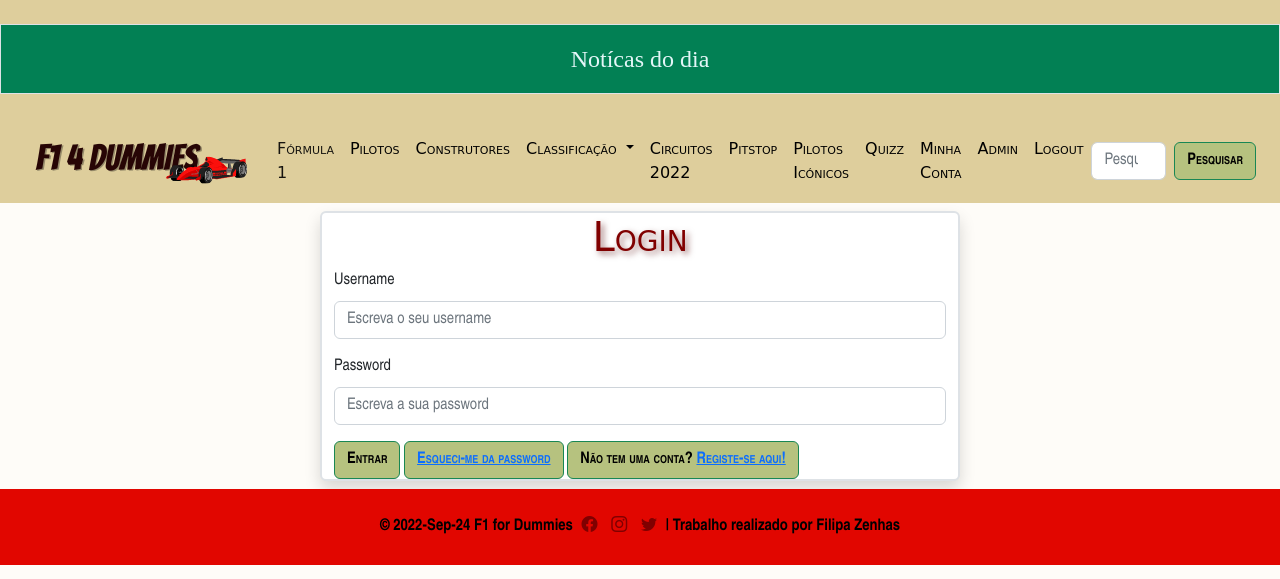
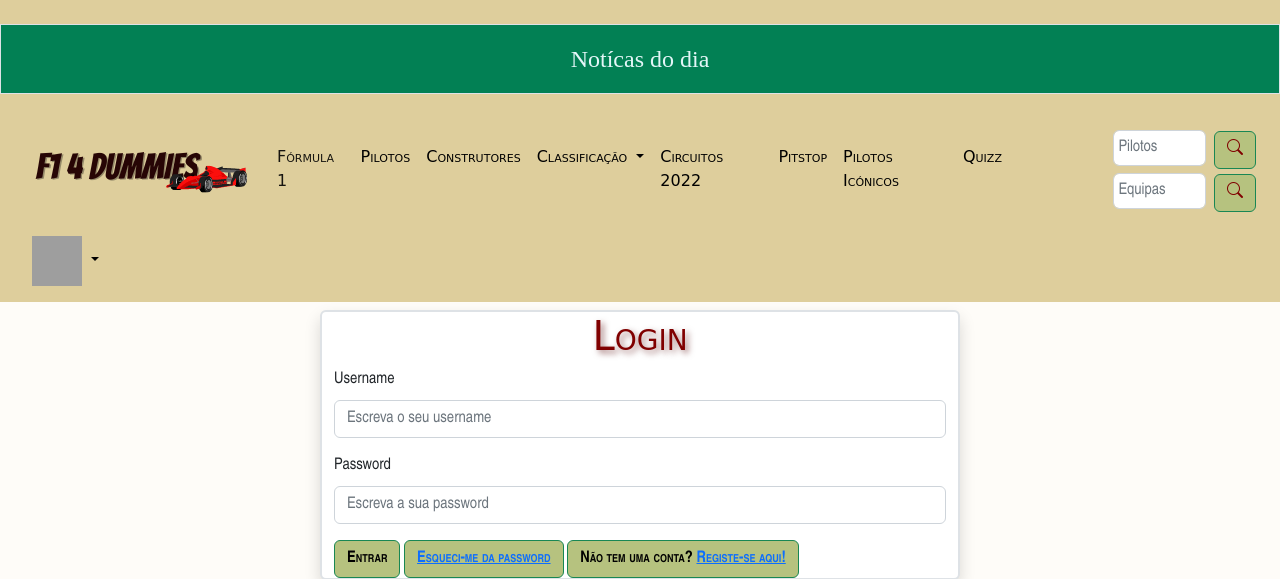
Before and after one commit to FZenhas/F1forDummies, a PHP site: page /index.php?p=login&r=empty in a window 1280 px wide. Shown: the top 579 px of the page. Run offline with PHP 8.4, Linux system fonts and the light colour scheme; a user stored in the database is signed in; some libraries are stand-ins or nearby versions; some web fonts are replaced; grey boxes are pictures that could not be loaded.

Commit message:
nav bar login complete

```diff
--- a/content/header.php
+++ b/content/header.php
@@ -9,5 +9,7 @@
             </div>
         </div>
 </div>
-    <?php include('nav.php'); ?>
+    <?php include('nav.php');
+    include('navLog.php');?>
+
 </header>
--- a/content/nav.php
+++ b/content/nav.php
@@ -36,31 +36,21 @@
         <li class="nav-item">
           <a class="nav-link" href="index.php?p=Quizz">Quizz</a>
         </li>
-        <?php
-        session_start();
-        if(empty($_SESSION['username'])){ //utilizador não autenticado?>
-          <li class="nav-item">
-            <a class="nav-link" href="index.php?p=login">Login<i class="bi bi-box-arrow-in-right"></i></a>
-          </li>
-        <?php }
-        else if(!empty($_SESSION['username'])){ //utilizador autenticado?>
-          <li class="nav-item">
-            <a class="nav-link" href="index.php?p=minhaconta">Minha Conta</a>
-          </li>
-          <?php if(!empty($_SESSION['type']) && $_SESSION['type']==1){ //utilizador administrador?>
-            <li class="nav-item">
-              <a class="nav-link" href="index.php?p=administracao">Admin</a>
-            </li>
-          <?php } ?>
-          <li class="nav-item">
-            <a class="nav-link" href="index.php?p=logout">Logout</a>
-          </li>
-        <?php }?>
       </ul>
-      <form class="d-flex" action="index.php">
-        <input class="form-control me-2" name="search" type="search" placeholder="Pesquisar pilotos" aria-label="Search">
-        <button class="btn btn-outline-success" type="submit">Pesquisar</button>
-      </form>
+      <div class="search-nav-bar">
+        <div>
+          <form class="d-flex" action="index.php">
+            <input class="form-control me-2" name="search" type="search" id="search" placeholder="Pilotos" aria-label="Search">
+            <button class="btn btn-outline-success" id="search-btn-nav" type="submit"><i class="bi bi-search"></i></button>
+          </form>
+        </div>
+        <div>
+          <form class="d-flex" action="index.php">
+            <input class="form-control me-2" name="search-teams" type="search" id="search" placeholder="Equipas" aria-label="Search">
+            <button class="btn btn-outline-success" id="search-btn-nav" type="submit"><i class="bi bi-search"></i></button>
+          </form>
+        </div>
+      </div>
     </div>
   </div>
 </nav>
--- /dev/null
+++ b/content/navLog.php
@@ -0,0 +1,41 @@
+<nav class="navbar navbar-expand-lg">
+    <div class="container-fluid">
+        <button class="navbar-toggler" type="button" data-bs-toggle="collapse" data-bs-target="#navbarNavDropdown" aria-controls="navbarNavDropdown" aria-expanded="false" aria-label="Toggle navigation">
+            <span class="navbar-toggler-icon"></span>
+        </button>
+        <div class="collapse navbar-collapse" id="navbarNavDropdown">
+            <ul class="navbar-nav">
+                <?php
+                if (empty($_SESSION['username'])) { //utilizador não autenticado
+                ?>
+                    <li class="nav-item">
+                        <a class="nav-link" href="index.php?p=login">Login<i class="bi bi-box-arrow-in-right"></i></a>
+                    </li>
+                <?php } else if (!empty($_SESSION['username'])) { //utilizador autenticado
+                ?>
+                    <li class="nav-item dropdown">
+                        <a class="nav-link dropdown-toggle" href="#" id="navbarDropdownMenuLink" role="button" data-bs-toggle="dropdown" aria-expanded="false">
+                            <?php if ($_SESSION['data'] != "") {
+                            ?><img id="nav-user-photo" src="img/users/<?= $_SESSION['data'] ?>" alt=""><?php
+                            } else {
+                            ?><img id="nav-user-photo" src="img/users/people.png" id="form-img" alt=""><?php
+                            } ?>
+                        </a>
+                        <ul class="dropdown-menu" aria-labelledby="navbarDropdownMenuLink">
+                            <li><a class="dropdown-item" href="index.php?p=minhaconta">Configurações conta</a></li>
+                            <?php if (!empty($_SESSION['type']) && $_SESSION['type'] == 1) { //utilizador administrador
+                            ?>
+                                <li>
+                                    <a class="dropdown-item" href="index.php?p=administracao">Admin</a>
+                                </li>
+                            <?php } ?>
+                            <li>
+                                <a class="dropdown-item" href="index.php?p=logout">Logout</a>
+                            </li>
+                        <?php } ?>
+                        </ul>
+                    </li>
+            </ul>
+        </div>
+    </div>
+</nav>
--- a/content/pages/administracao.php
+++ b/content/pages/administracao.php
@@ -7,3 +7,7 @@ if($_SESSION['type']!=1){
 <main class="container-fluid border my-2 border-2 rounded shadow">
 
 <h1>Admin</h1>
+
+<h2>USERS</h2>
+<?php include('db/viewDriversRanking.php')?>
+<hr>
--- a/content/pages/resetPassword.php
+++ b/content/pages/resetPassword.php
@@ -2,11 +2,10 @@
 
 <h1>Reset Password</h1>
 
-<p>To reset your password, please enter your email address below</p>
-
+<br>
 <form action="db/resetPassword.php" method="get">
 <div class="mb-3">
-    <label for="form-email" class="form-label">Insira o seu username ou email</label>
+    <label for="form-email" class="form-label">Para redefinir a sua senha, insira o seu username ou email</label>
     <input type="text" class="form-control" name="form-email" id="form-email">
 </div>
 <div>
--- a/css/style.css
+++ b/css/style.css
@@ -41,6 +41,24 @@ header{
 #logo:hover{
     background-color: #dece9c;
 }
+
+#search{
+    width: 38%;
+    margin: auto;
+    padding: 5px;
+}
+
+#search-btn-nav{
+    margin-top: 5px;
+}
+
+/*----------------- NAV LOG ----------------*/
+
+#nav-user-photo{
+    width: 50px;
+    height: 50px;
+}
+
 
 
 /*------------------ MAIN -----------------*/
@@ -489,6 +507,12 @@ footer i:hover{
     color: #E4F6F8;
 }
 
+/* -------------- MINHA CONTA ----------- */
 #account_btn_cancel, #account_btn_save, #account_btn_select_img, #account_btn_save_image{
     display: none;
 }
+
+#form-img{
+    width: 150px;
+    height: 150px;
+}
--- a/db/login.php
+++ b/db/login.php
@@ -27,8 +27,9 @@ if ($result->num_rows == 1) {
     $_SESSION['id']=$row['id'];
     $_SESSION['username']=$row['username'];
     $_SESSION['type']=$row['user_type_id'];
+    $_SESSION['data']=$row['photo'];
 
-    header('Location: ../index.php?p=minhaconta');
+    header('Location: ../index.php?p=paginainicial');
 } else {
     header('Location: ../index.php?p=login&r=invalid');
 }
--- a/index.php
+++ b/index.php
@@ -1,4 +1,5 @@
 <?php
+session_start();
 include ('content/head.php');
 include ('content/header.php');
 include ('routes/routes.php');
```
Also changed, not shown: content/pages/logout.php (+8 -1 lines), content/pages/minha-conta.php (+5 -6 lines), db/searchDrivers.php (+15 -1 lines), db/searchTeams.php (+28 -14 lines), Img/users/people.png, Img/users/people2.png (deleted), Img/users/u2.png (added).
